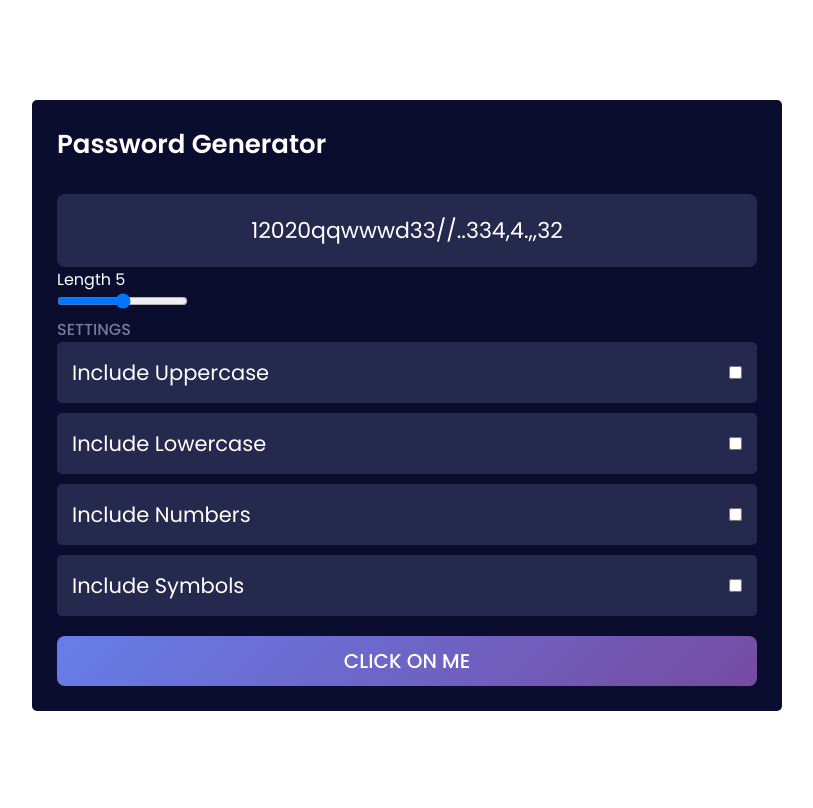
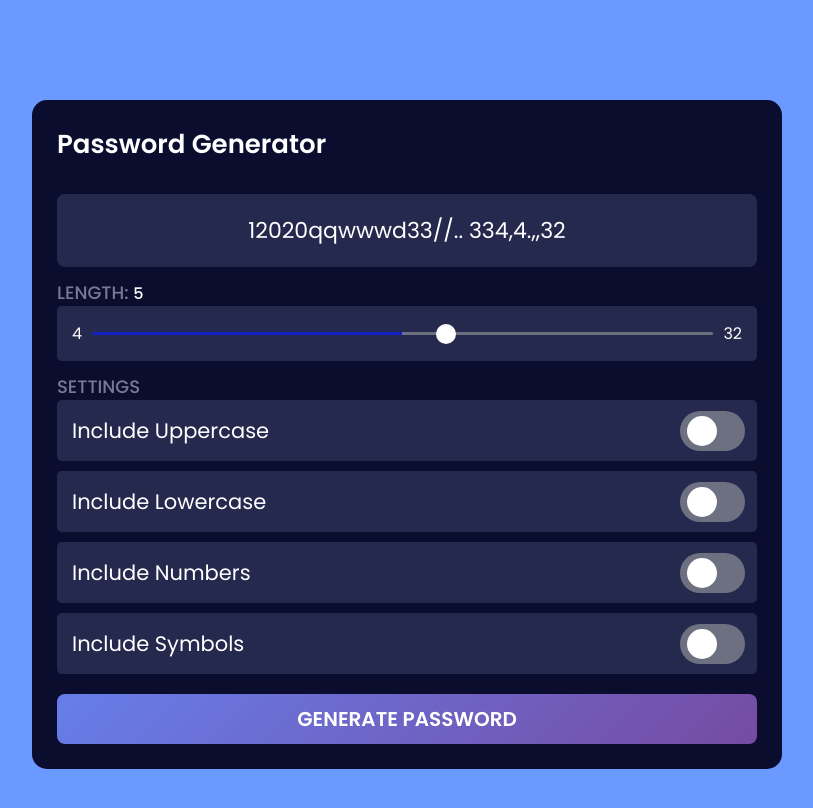
Before and after one commit to ivanFedak/genPass2.0, a website: page src/index.html in a window 1280 px wide. Shown: the whole page, without its empty margins (233-1046 px from the left). Drawn offline with nearby package versions, Linux system fonts and the light colour scheme; files that its build step writes are made by us from their sources; files whose address does not match are found by name.

Commit message:
start js

```diff
--- a/src/index.html
+++ b/src/index.html
@@ -18,14 +18,21 @@
         <div class="main">
             <div class='main__container _container'>
                 <div class="main__title">Password Generator</div>
-                <div class="main__password">12020qqwwwd33//..334,4.,,32</div>
-                <div class="main__lenghtBlock">
-                    <div class="main__lengthNum">Length <span>5</span></div>
-                    <input  type='range' name='form[]' class='main__length'>
+                <div class="main__password">12020qqwwwd33//.. 334,4.,,32</div>
+
+                <div class="main__lenght length-main">
+                    <div class="length-main__title">Length:  <span>5</span></div>
+                    <div class="length-main__body">
+                        <div class="length-main__min">4</div>
+                        <input  type='range' name='form[]' class='length-main__length' min="4" max="32" value="20">
+                        <div class="length-main__max">32</div>
+                    </div>
                 </div>
+
                 <div class="main__setting setting-main">
                     <div class="setting-main__title">Settings</div>
                     <div class="setting-main__body">
+
                         <div class="setting-main__item">
                             <div class="setting-main__text">Include Uppercase</div>
                             <input type='checkbox' name='form[]' class='setting-main__check'>
@@ -46,9 +53,9 @@
                             <input type='checkbox' name='form[]' class='setting-main__check'>
                         </div>
                     </div>
+                </div>
 
-                </div>
-                <button class="main__btn">Click on me</button>
+                <button class="main__btn">Generate Password</button>
             </div>
         </div>
 
--- /dev/null
+++ b/src/js/components/generatePassword.js
@@ -0,0 +1,4 @@
+const generate = ()=>{
+
+};
+export default generate;
--- a/src/js/main.js
+++ b/src/js/main.js
@@ -8,7 +8,8 @@ import def from './services/default';
 
 ///////////Own
 import burger from './modules/burger';
-
+import checkBox from './modules/checkbox';
+import generate from './components/generatePassword';
 
 
 ///////////
@@ -20,8 +21,9 @@ import burger from './modules/burger';
 window.onload = function (){
     def();
     burger();
-
+    checkBox();
+    generate();
     // spoller();
     // slider();
     // dynamicAdaptive();
-}
+};
--- /dev/null
+++ b/src/js/modules/checkbox.js
@@ -0,0 +1,27 @@
+const checkBox = ()=>{
+    const checkBox = document.querySelectorAll('.setting-main__item');
+
+    checkBox.forEach(item=>{
+        const input = item.querySelector('input');
+        if(input.checked == true){
+            item.classList.add('_active');
+        }
+
+        item.addEventListener('click',function(e){
+            if(item.classList.contains('_active')){
+                input.checked = false;
+                console.log("Set fasle");
+            }
+            else{
+                input.checked = true;
+                console.log("Set true");
+            }
+            item.classList.toggle('_active');
+        });
+
+    });
+
+};
+
+
+export default checkBox;
--- a/src/sass/components/_main.sass
+++ b/src/sass/components/_main.sass
@@ -1,48 +1,33 @@
 .main
     padding-top: 100px
     padding-bottom: 100px
-    // .main__container
-
     &__container
         max-width: 750px
         padding: 25px
         display: flex
         flex-direction: column
         background: rgb(11,13,47)
-        border-radius: 5px
-    // .main__title
-
+        border-radius: 15px
+        @media (max-width: $md4 + px)//Less 479
+           padding: 10px
+           box-shadow: none
     &__title
         font-size: 26px
         font-weight: 600
         &:not(:last-child)
             margin-bottom: 30px
-    // .main__password
-
     &__password
         background-color: #26294e
         padding: 20px
         border-radius: 8px
         text-align: center
         font-size: 22px
-    // .main__lenghtBlock
-
-    &__lenghtBlock
-    // .main__lengthNum
-
-    &__lengthNum
-
-
-    // .main__length
-
-    &__length
-    // .main__setting
-
+        margin-bottom: 12px
+        @media (max-width: $md3 + px) //Less 768
+            @include adaptiv-value('padding-top', 20, 10, 1)
+            @include adaptiv-value('padding-bottom', 20, 10, 1)
+            @include adaptiv-value('font-size', 22, 15, 1)
     &__setting
-
-
-    // .main__btn
-
     &__btn
         display: flex
         flex-direction: column
@@ -55,16 +40,53 @@
         transition: all 0.3s ease 0s
         text-transform: uppercase
         font-size: 20px
-        font-weight: 500
+        font-weight: 600
         border-radius: 8px
         margin-top: 20px
         @media (any-hover: hover )
             &:hover
                 transform: translateY(-3%)
                 box-shadow: 0 4px 8px rgba(255, 255, 255, 0.08)
+.length-main
+    &:not(:last-child)
+        margin-bottom: 12px
+    &__title
+        color: rgb(119,122,151)
+        @include adaptiv-value('font-size', 18, 14, 1)
+        font-weight: 500
+        text-transform: uppercase
+    &__body
+        display: flex
+        align-items: center
+        justify-content: space-between
+        background-color: #26294e
+        padding: 15px
+        border-radius: 5px
+        position: relative
+        transition: all 0.3s ease 0s
+        @media (max-width: $md3 + px) //Less 768
+            @include adaptiv-value('padding-top', 15, 10, 1)
+            @include adaptiv-value('padding-bottom', 15, 10, 1)
+    &__length
+        margin: 0 10px
+        width: 100%
+        height: 3px
+        -webkit-appearance: none
+        outline: none
+        background: -webkit-linear-gradient(left,#1421c5 0%, #1421c5 50%, #6d7080 50%, #6d7080 100% )
+        border: none
+        border-radius: 8px
+        transition: all 0.3s ease 0s
+        &::-webkit-slider-thumb
+            -webkit-appearance: none
+            width: 20px
+            height: 20px
+            background: #ffffff
+            border-radius: 50%
+
 .setting-main
-    // .setting-main__item
     &__title
+        @include adaptiv-value('font-size', 18, 14, 1)
         color: rgb(119,122,151)
         font-weight: 500
         text-transform: uppercase
@@ -77,13 +99,55 @@
         background-color: #26294e
         padding: 15px
         border-radius: 5px
+        position: relative
+        transition: all 0.3s ease 0s
+        cursor: pointer
+        @media (max-width: $md3 + px) //Less 768
+            @include adaptiv-value('padding-top', 15, 10, 1)
+            @include adaptiv-value('padding-bottom', 15, 10, 1)
         &:not(:last-child)
             margin-bottom: 10px
-    // .setting-main__text
+        &::before
+            content: ''
+            width: 65px
+            height: 40px
+            border-radius: 20px
+            position: absolute
+            top: 50%
+            transform: translateY(-50%)
+            right: 12px
+            background-color: rgba(109,112,128)
+            transition: all 0.3s ease 0s
+        &::after
+            content: ''
+            position: absolute
+            width: 30px
+            height: 30px
+            right: 40px
+            top: 50%
+            transform: translateY(-50%)
+            border-radius: 50%
+            background: #ffffff
+            transition: all 0.3s ease 0s
+            cursor: pointer
+        &._active
+            &::before
+                background: rgba(87, 58, 194, 0.7)
+            &::after
+                background: #ffffff
+                right: 15px
+        @media (max-width: $md4 + px)//Less 479
+            &::before
+                right: 10px
+                width: 45px
+                height: 30px
+            &::after
+                right: 32px
+                width: 20px
+                height: 20px
     &__text
         font-size: 21px
-
-
-    // .setting-main__check
-
+        @media (max-width: $md3 + px) //Less 768
+           @include adaptiv-value('font-size', 21, 17, 1)
     &__check
+        display: none
--- a/src/sass/style.sass
+++ b/src/sass/style.sass
@@ -62,7 +62,9 @@ html,body
   overflow: hidden
   display: flex
   flex-direction: column
-  // background-color:
+  background-color: #6a99ff
+  @media (max-width: $md3 + px) //Less 768
+     background-color: #0b0d2f
 
 .page
   flex: 1 1 auto
```
Also changed, not shown: src/json/db.json (deleted, +0 -13 lines), dist/css/style.css, dist/css/style.min.css, dist/index.html, dist/js/script.js, 1 other file.
